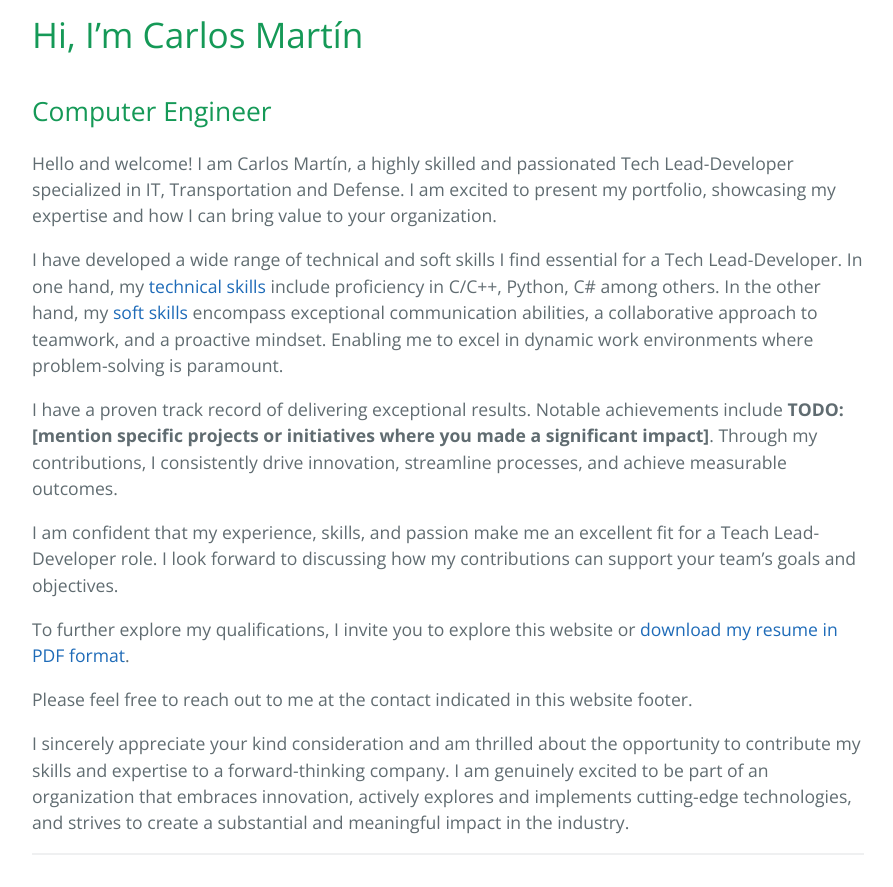
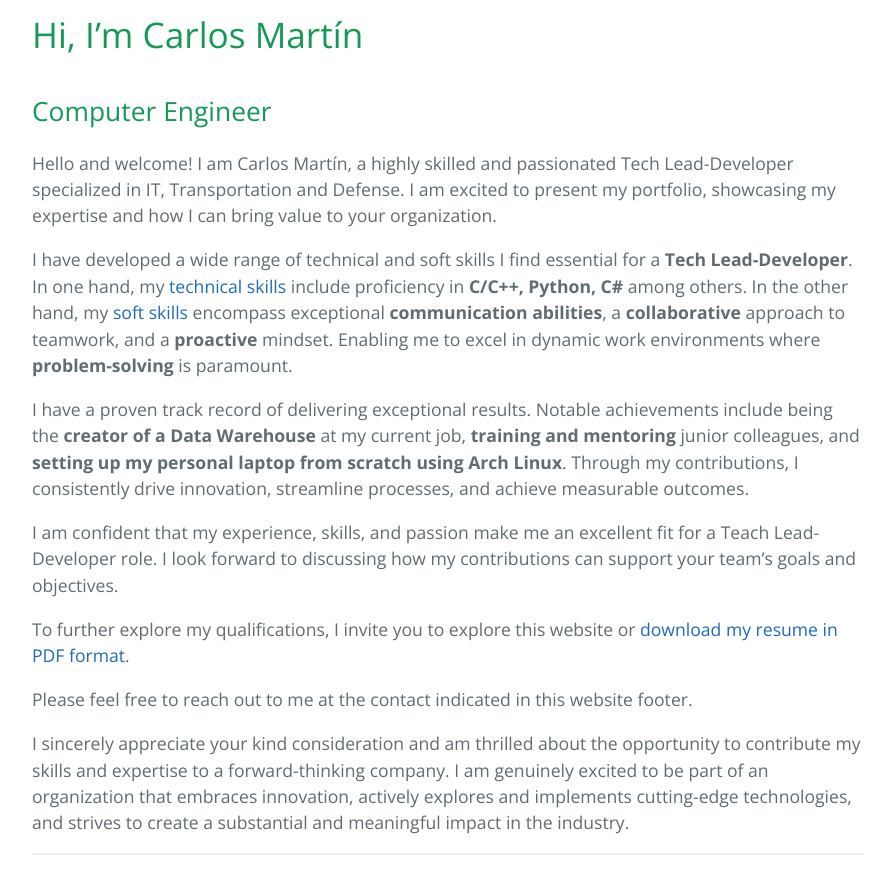
Before and after one commit to Carlosmape/carlosmape.github.io, a Jekyll site: the page built from index.md, in a window 1280 px wide and 900 px high, scrolled down 628 px, cut to the strip 13-900 px from the top of the window. Shown: the whole strip, without its empty margins (192-1085 px from the left). Built offline with Jekyll 4.4.1, drawn with Linux system fonts in a browser that asks for light colours.

Commit message:
Reviewed main page texts

```diff
--- a/index.md
+++ b/index.md
@@ -11,9 +11,9 @@ description: Welcome to my portfolio, know a little bit more about this Computer
 ## Computer Engineer
 Hello and welcome! I am Carlos Martín, a highly skilled and passionated Tech Lead-Developer specialized in IT, Transportation and Defense. I am excited to present my portfolio, showcasing my expertise and how I can bring value to your organization.
 
-I have developed a wide range of technical and soft skills I find essential for a Tech Lead-Developer. In one hand, my [technical skills](/hard-skills/index.md) include proficiency in C/C++, Python, C# among others. In the other hand, my [soft skills](/soft-skills/index.md) encompass exceptional communication abilities, a collaborative approach to teamwork, and a proactive mindset. Enabling me to excel in dynamic work environments where problem-solving is paramount.
+I have developed a wide range of technical and soft skills I find essential for a **Tech Lead-Developer**. In one hand, my [technical skills](/hard-skills) include proficiency in **C/C++, Python, C#** among others. In the other hand, my [soft skills](/soft-skills) encompass exceptional **communication abilities**, a **collaborative** approach to teamwork, and a **proactive** mindset. Enabling me to excel in dynamic work environments where **problem-solving** is paramount.
 
-I have a proven track record of delivering exceptional results. Notable achievements include **TODO:[mention specific projects or initiatives where you made a significant impact]**. Through my contributions, I consistently drive innovation, streamline processes, and achieve measurable outcomes.
+I have a proven track record of delivering exceptional results. Notable achievements include being the **creator of a Data Warehouse** at my current job, **training and mentoring** junior colleagues, and **setting up my personal laptop from scratch using Arch Linux**. Through my contributions, I consistently drive innovation, streamline processes, and achieve measurable outcomes.
 
 I am confident that my experience, skills, and passion make me an excellent fit for a Teach Lead-Developer role. I look forward to discussing how my contributions can support your team's goals and objectives.
 
```
